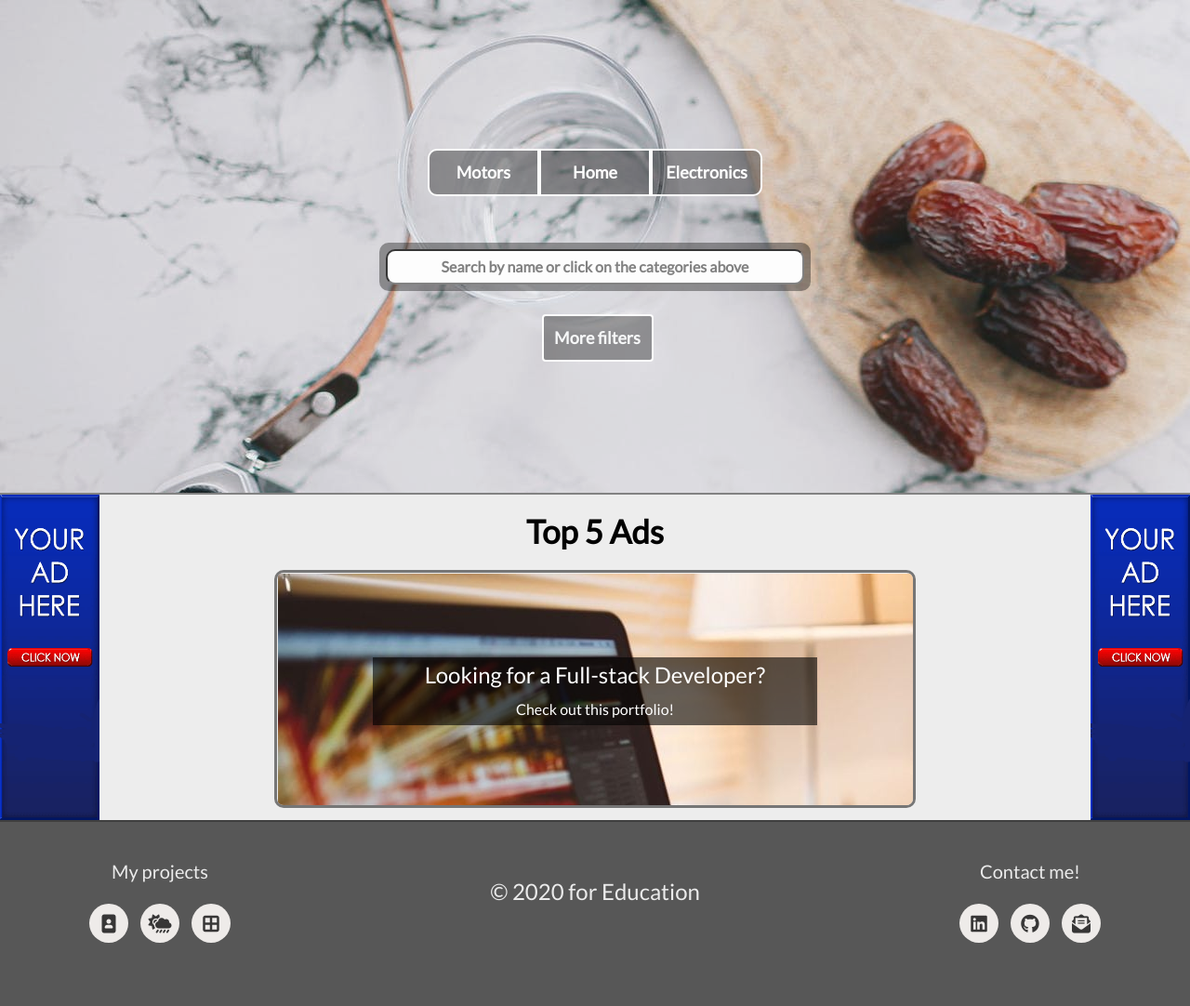
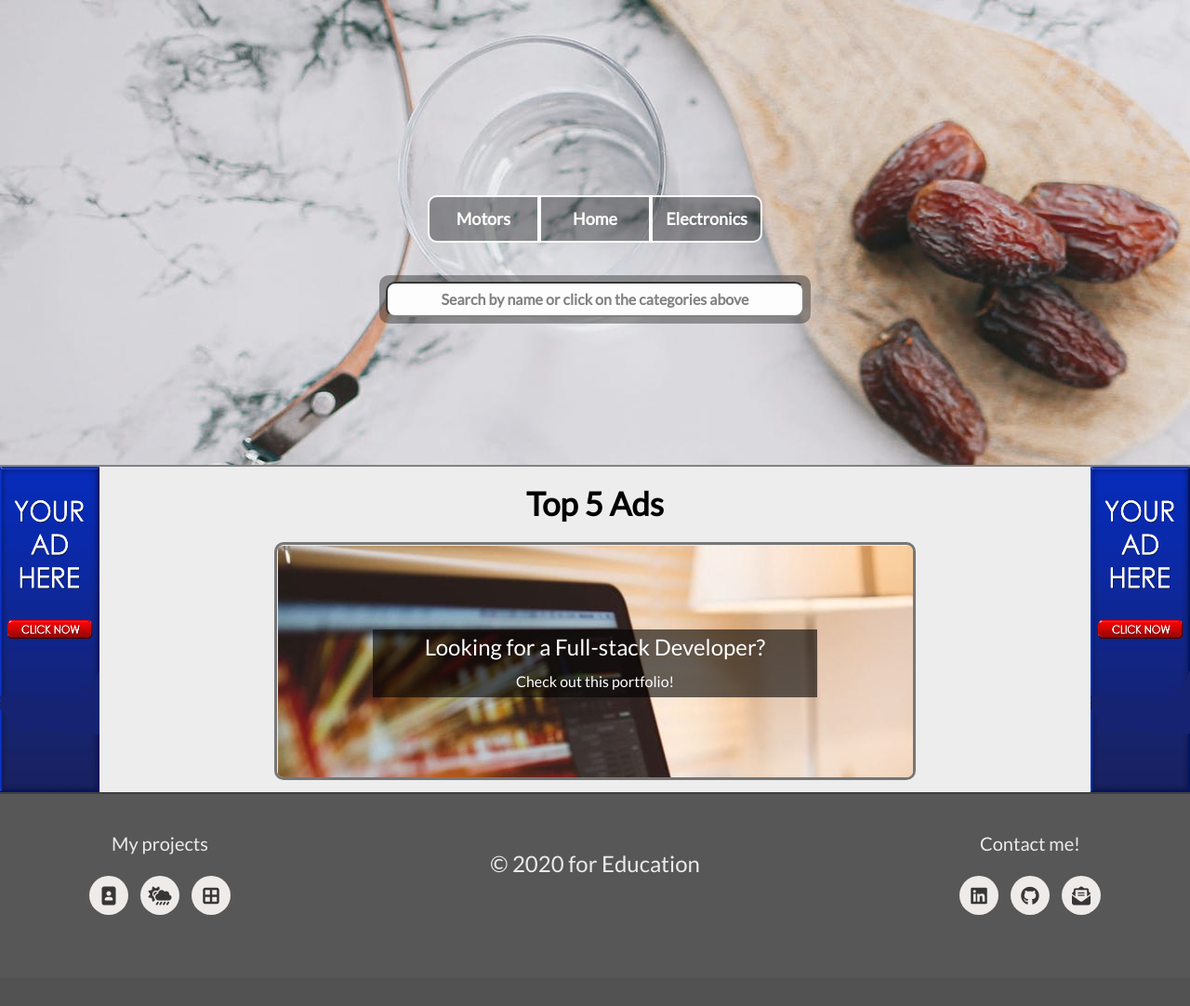
Before and after one commit to romangrubic/Snoop-Adverts-Flask, a Flask app: template templates/home.html in a window 1280 px wide. Shown: the part 85-1167 px from the top of the page at 93% size. After the commit the page ends 1069 px from the top, so only its background shows below. Run offline with Flask 2, Linux system fonts and the light colour scheme; the template is opened without the code that fills it, so the values that code supplies are empty; some libraries are stand-ins or nearby versions.

Commit message:
Styling and filter changes.

```diff
--- a/static/css/style.css
+++ b/static/css/style.css
@@ -63,7 +63,7 @@ body{
 }
 /* -------------- Home page buttons -----------*/
 .home-btn{
-    margin-top: 150px;
+    margin-top: 200px;
     margin-bottom: 10px;
 }
 .btn-outline-light{
@@ -103,7 +103,7 @@ body{
     border-radius: 10px;
 }
 .search-outline-home{
-    margin: 30px 0 15px;
+    margin: 15px 0 15px;
 }
 #search{
     text-align: center;
@@ -120,7 +120,11 @@ body{
     margin-left: 5px;
 }
 .search-filter-input{
+    color: rgba(0, 0, 0, 0.85);
     margin: 5px;
+}
+.btn-search{
+    margin-left: 5px;
 }
 /* --------------- Carousel -------------------*/
 #carousel{
@@ -129,7 +133,7 @@ body{
 }
 .carousel-home{
     width: 100%;
-    height: 530px;
+    height: 500px;
     z-index: -1;
 }
 
--- a/templates/home.html
+++ b/templates/home.html
@@ -20,31 +20,7 @@
                     </form>
 				</div>
 			</div>
-            <div class="row d-flex justify-content-center">
-                <div class="text-center">
-                <form action="{{url_for('county_search')}}" method="POST" enctype="multipart/form-data">
-                    <button id="more-filters" class="btn btn-outline-light text-center">More filters</button>
-                    <div class="search-filter">
-                    <select class=" add-inputs search-filter-input" id="category" name="category_name" required>
-                        <option value="" disabled selected>Choose category</option>
-                        {% for cat in categories %}
-                        <option value="{{cat.category_name}}" required>{{cat.category_name}}</option>
-                        {% endfor %}
-                    </select>
 
-                    <select class=" add-inputs search-filter-input" id="county" name="county" required>
-                    <option value="" disabled selected>Choose county</option>
-                    {% for county in counties %}
-                    <option value="{{county.name}}" required>{{county.name}}</option>
-                    {% endfor %}
-                    </select>
-                    <div>
-                    <button class="btn btn-submit" type="submit">Search</button>
-                    </div>
-                    </div>
-                </form>
-                </div>
-            </div>
 		</div>
 	</div>
 </div>
--- a/templates/marketplace.html
+++ b/templates/marketplace.html
@@ -19,7 +19,7 @@
 			<div class="search-bar d-flex justify-content-center">
 				<div class="row search-outline">
 					<form action="{{url_for('search')}}">
-						<input id="search" name="search" type="text" class="validate" placeholder="Search by name" required>
+						<input id="search" name="search" type="text" class="validate" placeholder="Search ALL adverts by name" required>
                     </form>
 				</div>
 			</div>
@@ -33,7 +33,7 @@
                     <button id="more-filters" class="btn btn-outline-secondary text-center">More filters</button>
                     <div class="search-filter">
                     <select class="input-field add-inputs search-filter-input" id="category" name="category_name" required>
-                        <option value="" selected>Choose category</option>
+                        <option value="" disabled selected>Choose category</option>
                         {% for cat in categories %}
                         <option value="{{cat.category_name}}" required>{{cat.category_name}}</option>
                         {% endfor %}
@@ -46,7 +46,7 @@
                     {% endfor %}
                     </select>
                     <div>
-                    <button class="btn btn-submit" type="submit">Search</button>
+                    <button class="btn btn-primary btn-search" type="submit">Search</button>
                     </div>
                     </div>
                 </form>
--- a/templates/search.html
+++ b/templates/search.html
@@ -42,7 +42,7 @@
                     {% endfor %}
                     </select>
                     <div>
-                    <button class="btn btn-submit" type="submit">Search</button>
+                    <button class="btn btn-primary btn-search" type="submit">Search</button>
                     </div>
                     </div>
                 </form>
--- a/templates/view_advert.html
+++ b/templates/view_advert.html
@@ -23,7 +23,7 @@
 				<div class="search-bar d-flex justify-content-center">
 					<div class="row search-outline">
 						<form action="{{url_for('search')}}">
-							<input id="search" name="search" type="text" class="validate" placeholder="Search by name" required>
+							<input id="search" name="search" type="text" class="validate" placeholder="Search ALL adverts by name" required>
                         </form>
 					</div>
 				</div>
@@ -32,6 +32,7 @@
 					<a class="btn btn-outline-light btn-home" href="{{url_for('home_garden_diy')}}" data-toggle="tooltip" title="Home, garden and DIY">Home</a>
 					<a class="btn btn-outline-light btn-pc" href="{{url_for('electronics')}}" data-toggle="tooltip" title="Electronic, mobile and PC">Electronics</a>
 				</div>
+
 				<div class="container view-advert-form">
 					<div class="row">
 						<div class="col-12 col-lg-7 no-padding">
```
